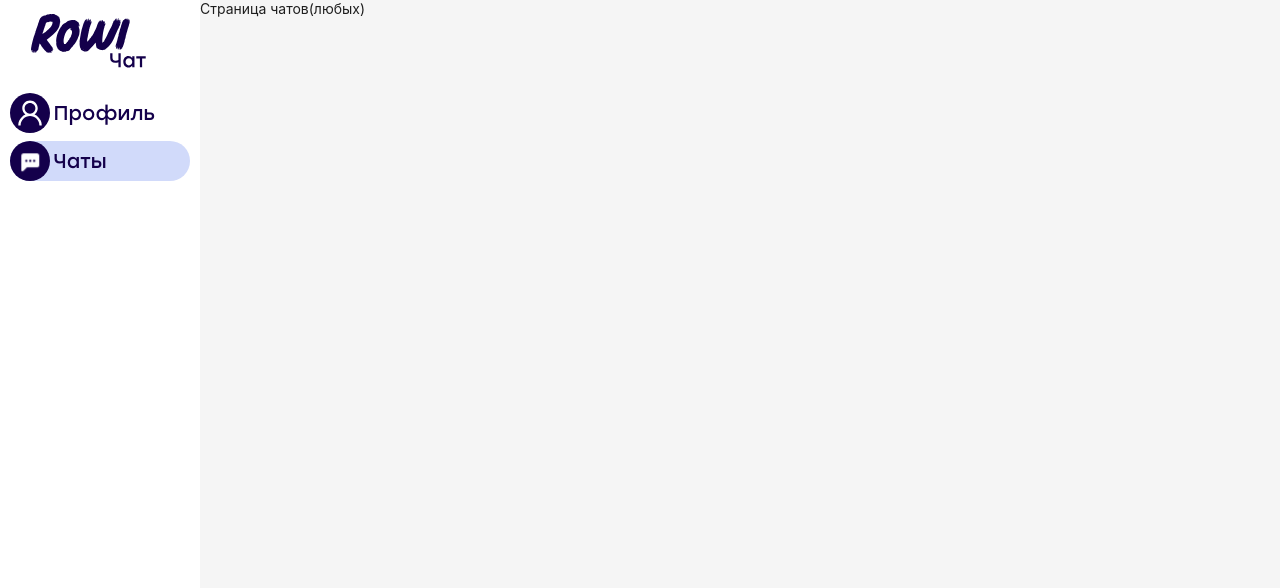
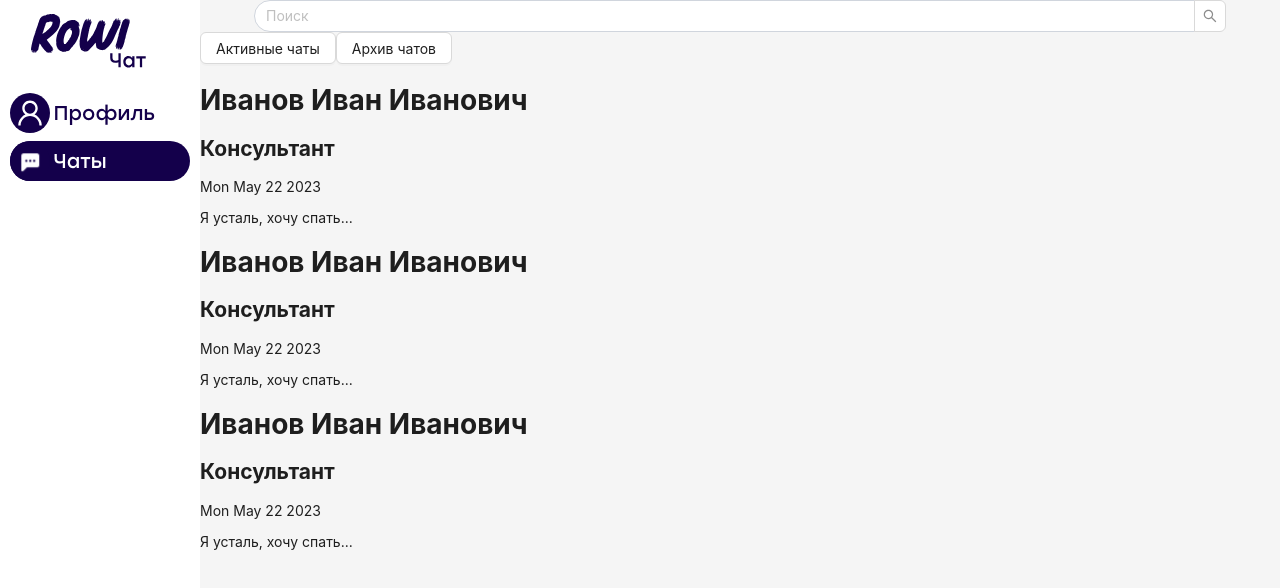
Before and after one commit to Kataiii/RowiHakaton, a React (Create React App) app in the folder frontend/: page /auth in a window 1280 px wide. Both pictures are taken after typing "name@example.com", "Sample123" into the empty fields and a click on the button "Войти". Shown: the top 588 px of the page. Built offline with nearby package versions, Linux system fonts and the light colour scheme.

Commit message:
add chat card

```diff
--- /dev/null
+++ b/frontend/src/components/ChatCard.tsx
@@ -0,0 +1,23 @@
+import styles from './css/ChatCard.module.css';
+
+
+export interface ChatCardProps{
+    name: string;
+    post: string;
+    lastMessageContent: string;
+    time: Date;
+}
+
+
+const ChatCard = (props: ChatCardProps) => {
+    return(
+        <div>
+            <h1>{props.name}</h1>
+            <h2>{props.post}</h2>
+            <p>{props.time.toDateString()}</p>
+            <p>{props.lastMessageContent}</p>
+        </div>
+    )
+}
+
+export default ChatCard;
--- a/frontend/src/pages/ChatListPage.tsx
+++ b/frontend/src/pages/ChatListPage.tsx
@@ -1,9 +1,57 @@
 import React from 'react';
+import { Button, Input, Space } from 'antd';
+import styles from './css/ChatListPage.module.css';
+import PrimaryButton from '../components/PrimaryButton';
+import ChatCard, { ChatCardProps } from '../components/ChatCard';
+import { time } from 'console';
+
+const { Search } = Input;
+
+const data: ChatCardProps[] = [
+    {
+        name: 'Иванов Иван Иванович',
+        post: 'Консультант',
+        time: new Date(),
+        lastMessageContent: 'Я усталь, хочу спать...'
+    },
+    {
+        name: 'Иванов Иван Иванович',
+        post: 'Консультант',
+        time: new Date(),
+        lastMessageContent: 'Я усталь, хочу спать...'
+    },
+    {
+        name: 'Иванов Иван Иванович',
+        post: 'Консультант',
+        time: new Date(),
+        lastMessageContent: 'Я усталь, хочу спать...'
+    }
+]
 
 const ChatsPage: React.FC = () => {
+    const onSearch = (value: string) => console.log(value);
+
     return(
         <div>
-            Страница чатов(любых)
+            <div className={styles.SearchDivWrap}>
+                <Search className={styles.SearchDiv} placeholder="Поиск" onSearch={onSearch}
+                    style={{ borderRadius: '35px'}} />
+            </div>
+            <div>
+                <Button>Активные чаты</Button>
+                <Button>Архив чатов</Button>
+            </div>
+            <div>
+                {
+                    data.map((item, index) => (
+                        <ChatCard key={index}
+                                name={item.name}
+                                post={item.post}
+                                time={item.time}
+                                lastMessageContent={item.lastMessageContent}/>
+                    ))
+                }
+            </div>
         </div>
     )
 }
--- /dev/null
+++ b/frontend/src/pages/css/ChatListPage.module.css
@@ -0,0 +1,13 @@
+.SearchDivWrap{
+    width: 90%;
+    margin: 0 auto;
+}
+
+.SearchDiv input{
+    border: 1px solid #D0D5DD;
+    border-radius: 35px;
+}
+
+.SearchDiv span{
+    border-radius: 35px;
+}
--- a/frontend/src/routing/layouts/HomeLayout.tsx
+++ b/frontend/src/routing/layouts/HomeLayout.tsx
@@ -27,7 +27,7 @@ export const HomeLayout: React.FC = () => {
                             <Row className={isSelected(item.to)?styles.RowActive:styles.Row} style={{ width: '90%', marginBottom: '3%'}} gutter={[0, 2]}>
                                 <img className={styles.IconImage} src={item.icon} alt='icon'></img>
                                 <div className={styles.RowContentWrap}>
-                                    <p className={styles.RowContent}>{item.label}</p>
+                                    <p className={isSelected(item.to)?styles.RowContentActive:styles.RowContent}>{item.label}</p>
                                 </div>
                             </Row>
                         </NavLink>
--- a/frontend/src/routing/layouts/css/HomeLayout.module.css
+++ b/frontend/src/routing/layouts/css/HomeLayout.module.css
@@ -21,6 +21,18 @@
     display: block;
 }
 
+.RowContentActive{
+    font-family: 'Stolzl';
+    font-style: normal;
+    font-weight: 400;
+    font-size: 20px;
+    color: #FEFEFE;
+    margin: 0;
+    display: block;
+}
+
+
+
 .RowContentWrap{
     margin: 2%;
     display: flex;
@@ -43,9 +55,13 @@
 
 .RowActive{
     border-radius: 20px;
-    background-color: #D1DAFA;
+    background-color: #14004B;
 }
 
 .RowActive:hover{
     background-color: #E8ECFD;
 }
+
+.RowActive:hover .RowContentActive{
+    color: #14004B;
+}
```
Also changed, not shown: frontend/src/components/css/ChatCard.module.css (added).
